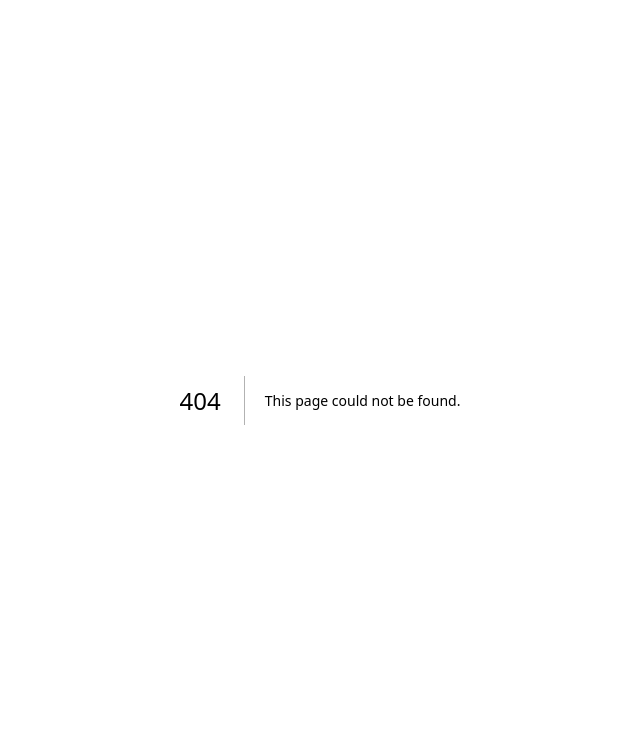
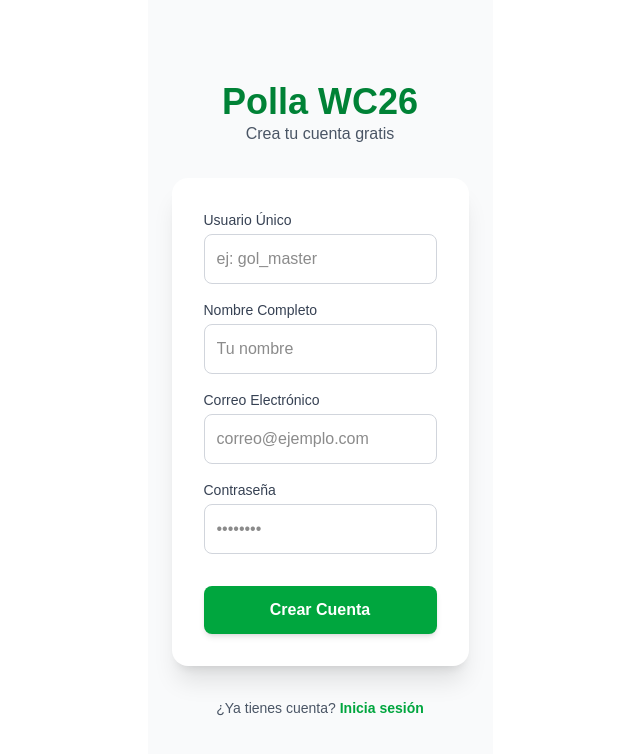
Before and after one commit to jpbohorquez/pollawc, a Next.js app in the folder frontend/: page /register in a window 1280 px wide. Before the commit this address had no page. Shown: the top 754 px of the page, without its empty margins (320-960 px from the left). Built offline with nearby package versions, Linux system fonts and the light colour scheme; no server answers.

Commit message:
feat: implement login and register pages in frontend

```diff
--- /dev/null
+++ b/frontend/src/app/login/page.tsx
@@ -0,0 +1,74 @@
+"use client";
+
+import { useState } from "react";
+import { login } from "@/services/api";
+import { useRouter } from "next/navigation";
+import Link from "next/link";
+
+export default function LoginPage() {
+  const [username, setUsername] = useState("");
+  const [password, setPassword] = useState("");
+  const [error, setError] = useState("");
+  const router = useRouter();
+
+  const handleSubmit = async (e: React.FormEvent) => {
+    e.preventDefault();
+    try {
+      await login(username, password);
+      router.push("/onboarding"); // Redirigir después de login
+    } catch (err: any) {
+      setError(err.message);
+    }
+  };
+
+  return (
+    <div className="min-h-screen bg-gray-50 flex flex-col justify-center p-6 max-w-md mx-auto">
+      <div className="text-center mb-8">
+        <h1 className="text-4xl font-bold text-green-700">Polla WC26</h1>
+        <p className="text-gray-600">Bienvenido de nuevo</p>
+      </div>
+
+      <form onSubmit={handleSubmit} className="bg-white p-8 rounded-2xl shadow-xl space-y-6">
+        {error && <p className="text-red-500 text-sm text-center font-medium">{error}</p>}
+
+        <div>
+          <label className="block text-sm font-medium text-gray-700 mb-1">Usuario</label>
+          <input
+            type="text"
+            className="w-full p-3 border border-gray-300 rounded-lg focus:ring-2 focus:ring-green-500 outline-none"
+            value={username}
+            onChange={(e) => setUsername(e.target.value)}
+            placeholder="Tu usuario"
+            required
+          />
+        </div>
+
+        <div>
+          <label className="block text-sm font-medium text-gray-700 mb-1">Contraseña</label>
+          <input
+            type="password"
+            className="w-full p-3 border border-gray-300 rounded-lg focus:ring-2 focus:ring-green-500 outline-none"
+            value={password}
+            onChange={(e) => setPassword(e.target.value)}
+            placeholder="••••••••"
+            required
+          />
+        </div>
+
+        <button
+          type="submit"
+          className="w-full bg-green-600 text-white font-bold py-3 rounded-lg hover:bg-green-700 transition shadow-md"
+        >
+          Ingresar
+        </button>
+      </form>
+
+      <p className="mt-8 text-center text-sm text-gray-600">
+        ¿No tienes cuenta?{" "}
+        <Link href="/register" className="text-green-600 font-bold hover:underline">
+          Regístrate aquí
+        </Link>
+      </p>
+    </div>
+  );
+}
--- /dev/null
+++ b/frontend/src/app/register/page.tsx
@@ -0,0 +1,104 @@
+"use client";
+
+import { useState } from "react";
+import { apiFetch } from "@/services/api";
+import { useRouter } from "next/navigation";
+import Link from "next/link";
+
+export default function RegisterPage() {
+  const [formData, setFormData] = useState({
+    username: "",
+    email: "",
+    hashed_password: "", // El backend lo hashea, pero el modelo lo llama así
+    full_name: "",
+  });
+  const [error, setError] = useState("");
+  const router = useRouter();
+
+  const handleSubmit = async (e: React.FormEvent) => {
+    e.preventDefault();
+    try {
+      await apiFetch("/register", {
+        method: "POST",
+        body: JSON.stringify(formData),
+      });
+      router.push("/login");
+    } catch (err: any) {
+      setError(err.message);
+    }
+  };
+
+  return (
+    <div className="min-h-screen bg-gray-50 flex flex-col justify-center p-6 max-w-md mx-auto">
+      <div className="text-center mb-8">
+        <h1 className="text-4xl font-bold text-green-700">Polla WC26</h1>
+        <p className="text-gray-600">Crea tu cuenta gratis</p>
+      </div>
+
+      <form onSubmit={handleSubmit} className="bg-white p-8 rounded-2xl shadow-xl space-y-4">
+        {error && <p className="text-red-500 text-sm text-center font-medium">{error}</p>}
+
+        <div>
+          <label className="block text-sm font-medium text-gray-700 mb-1">Usuario Único</label>
+          <input
+            type="text"
+            className="w-full p-3 border border-gray-300 rounded-lg focus:ring-2 focus:ring-green-500 outline-none"
+            value={formData.username}
+            onChange={(e) => setFormData({...formData, username: e.target.value})}
+            placeholder="ej: gol_master"
+            required
+          />
+        </div>
+
+        <div>
+          <label className="block text-sm font-medium text-gray-700 mb-1">Nombre Completo</label>
+          <input
+            type="text"
+            className="w-full p-3 border border-gray-300 rounded-lg focus:ring-2 focus:ring-green-500 outline-none"
+            value={formData.full_name}
+            onChange={(e) => setFormData({...formData, full_name: e.target.value})}
+            placeholder="Tu nombre"
+          />
+        </div>
+
+        <div>
+          <label className="block text-sm font-medium text-gray-700 mb-1">Correo Electrónico</label>
+          <input
+            type="email"
+            className="w-full p-3 border border-gray-300 rounded-lg focus:ring-2 focus:ring-green-500 outline-none"
+            value={formData.email}
+            onChange={(e) => setFormData({...formData, email: e.target.value})}
+            placeholder="correo@ejemplo.com"
+            required
+          />
+        </div>
+
+        <div>
+          <label className="block text-sm font-medium text-gray-700 mb-1">Contraseña</label>
+          <input
+            type="password"
+            className="w-full p-3 border border-gray-300 rounded-lg focus:ring-2 focus:ring-green-500 outline-none"
+            value={formData.hashed_password}
+            onChange={(e) => setFormData({...formData, hashed_password: e.target.value})}
+            placeholder="••••••••"
+            required
+          />
+        </div>
+
+        <button
+          type="submit"
+          className="w-full bg-green-600 text-white font-bold py-3 rounded-lg hover:bg-green-700 transition shadow-md mt-4"
+        >
+          Crear Cuenta
+        </button>
+      </form>
+
+      <p className="mt-8 text-center text-sm text-gray-600">
+        ¿Ya tienes cuenta?{" "}
+        <Link href="/login" className="text-green-600 font-bold hover:underline">
+          Inicia sesión
+        </Link>
+      </p>
+    </div>
+  );
+}
--- /dev/null
+++ b/frontend/src/services/api.ts
@@ -0,0 +1,45 @@
+const API_URL = process.env.NEXT_PUBLIC_API_URL || "http://localhost:8000";
+
+export const apiFetch = async (endpoint: string, options: RequestInit = {}) => {
+  const token = typeof window !== "undefined" ? localStorage.getItem("token") : null;
+
+  const headers = {
+    "Content-Type": "application/json",
+    ...(token ? { Authorization: `Bearer ${token}` } : {}),
+    ...options.headers,
+  };
+
+  const response = await fetch(`${API_URL}${endpoint}`, {
+    ...options,
+    headers,
+  });
+
+  if (!response.ok) {
+    const errorData = await response.json().catch(() => ({ detail: "Unknown error" }));
+    throw new Error(errorData.detail || "Request failed");
+  }
+
+  return response.json();
+};
+
+export const login = async (username: string, password: string) => {
+  const formData = new URLSearchParams();
+  formData.append("username", username);
+  formData.append("password", password);
+
+  const response = await fetch(`${API_URL}/token`, {
+    method: "POST",
+    headers: {
+      "Content-Type": "application/x-www-form-urlencoded",
+    },
+    body: formData,
+  });
+
+  if (!response.ok) {
+    throw new Error("Credenciales inválidas");
+  }
+
+  const data = await response.json();
+  localStorage.setItem("token", data.access_token);
+  return data;
+};
```
Also changed, not shown: 2 other files (tests, documents, lock files or other folders).
